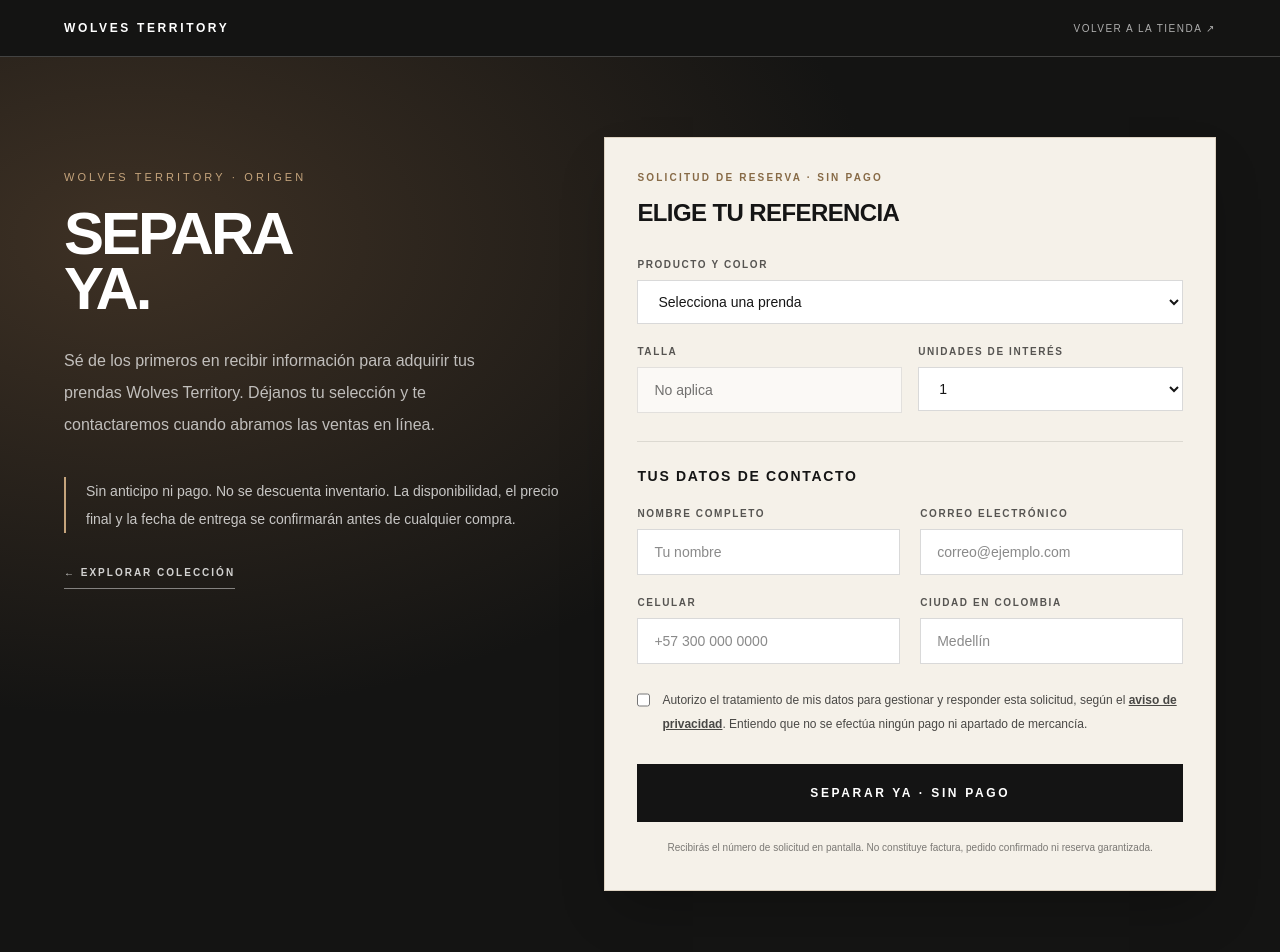
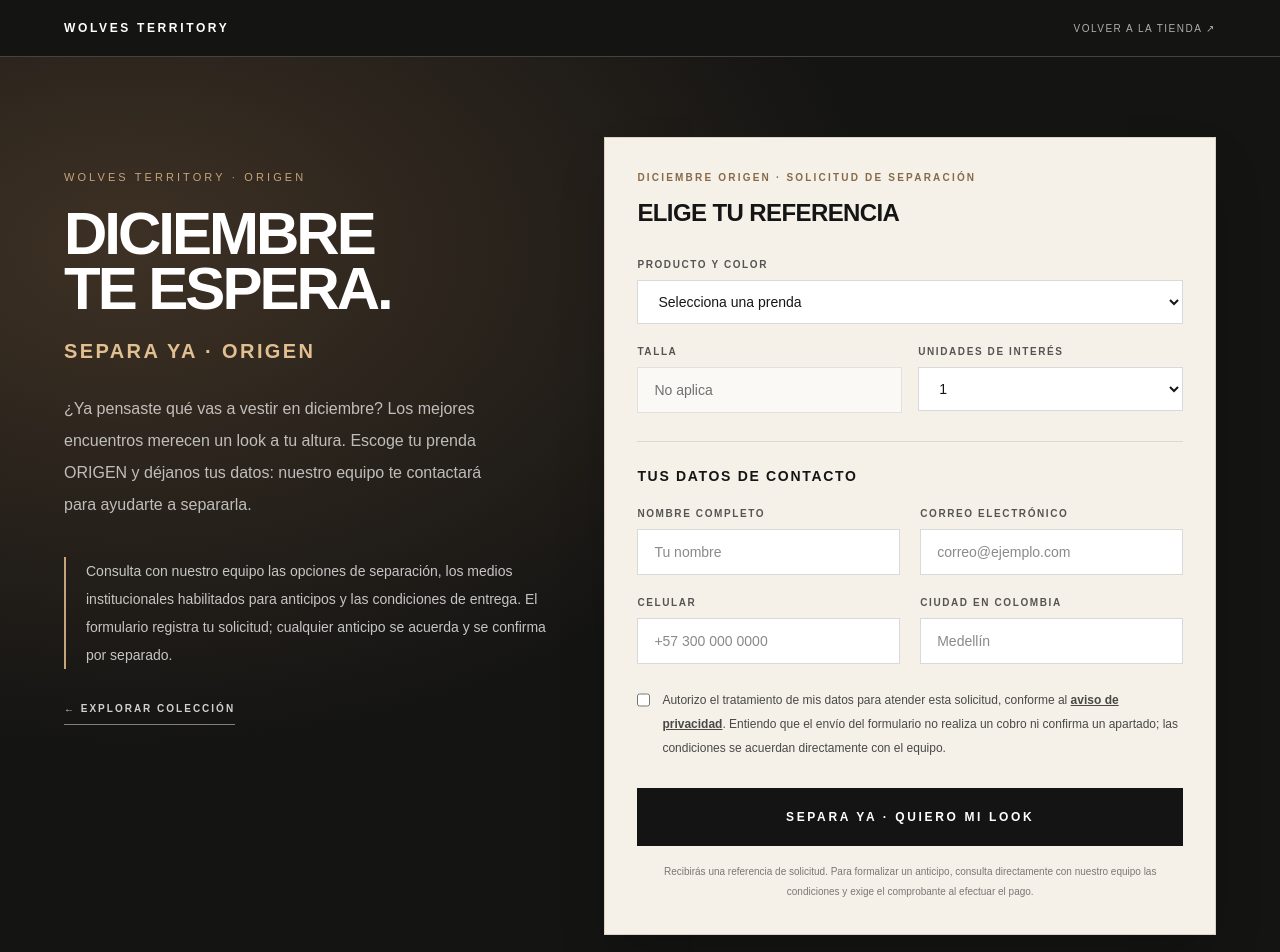
Before and after one commit to deltastudiocomunicaciones-cpu/wolves-territory, a Next.js app: page /reservas in a window 1280 px wide. Shown: the top 952 px of the page. Built offline with nearby package versions, Linux system fonts and the light colour scheme.

Commit message:
fix(campaign): December SEPARA YA messaging and separate institutional advance terms

```diff
--- a/components/reservas/ReservationForm.tsx
+++ b/components/reservas/ReservationForm.tsx
@@ -63,8 +63,8 @@ export default function ReservationForm() {
       <h2 className="mt-5 text-3xl font-bold uppercase tracking-tight sm:text-4xl">Recibimos tu solicitud.</h2>
       <p className="mt-6 text-sm leading-7 text-black/70">Registramos tu interés en la colección ORIGEN. Conserva este número para consultas.</p>
       <p className="mt-6 break-all bg-[#f1ede6] px-4 py-5 font-mono text-sm font-semibold">{reference}</p>
-      <p className="mt-5 text-xs leading-6 text-black/60">No se realizó ningún cobro. Esta solicitud no bloquea inventario, no garantiza disponibilidad ni constituye una compra. Te contactaremos cuando podamos confirmar las condiciones comerciales.</p>
-      <Link href="/#coleccion" className="mt-8 inline-block bg-black px-6 py-4 text-xs font-semibold uppercase tracking-[.18em] text-white">Seguir explorando</Link>
+      <p className="mt-5 text-xs leading-6 text-black/60">Tu solicitud fue registrada. Este formulario no procesó ningún pago ni apartó inventario. Nuestro equipo podrá informarte las condiciones de separación y, si acuerdas un anticipo por un canal institucional, deberá confirmarte el valor, los términos y entregarte el comprobante al recibirlo.</p>
+      <a href={`mailto:wolvesterritoryco@gmail.com?subject=${encodeURIComponent("Solicitud Wolves Territory " + reference)}`} className="mt-8 inline-block bg-black px-6 py-4 text-xs font-semibold uppercase tracking-[.18em] text-white">Escribir a Wolves Territory</a><div><Link href="/#coleccion" className="mt-5 inline-block text-xs uppercase tracking-[.18em] underline">Seguir explorando</Link></div>
     </div>
   );
 
@@ -72,15 +72,15 @@ export default function ReservationForm() {
     <div className="mx-auto grid max-w-6xl gap-10 lg:grid-cols-[.9fr_1.1fr]">
       <div className="lg:sticky lg:top-8 lg:self-start">
         <p className="text-[11px] uppercase tracking-[.28em] text-[#c5a47c]">Wolves Territory · ORIGEN</p>
-        <h1 className="mt-5 text-5xl font-black uppercase leading-[.93] tracking-[-.05em] sm:text-6xl">Separa<br/>ya.</h1>
-        <p className="mt-7 max-w-md text-base leading-8 text-white/70">Sé de los primeros en recibir información para adquirir tus prendas Wolves Territory. Déjanos tu selección y te contactaremos cuando abramos las ventas en línea.</p>
+        <h1 className="mt-5 text-5xl font-black uppercase leading-[.93] tracking-[-.05em] sm:text-6xl">Diciembre<br/>te espera.</h1><p className="mt-5 text-xl font-semibold uppercase tracking-[.12em] text-[#e2bf91]">SEPARA YA · ORIGEN</p>
+        <p className="mt-7 max-w-md text-base leading-8 text-white/70">¿Ya pensaste qué vas a vestir en diciembre? Los mejores encuentros merecen un look a tu altura. Escoge tu prenda ORIGEN y déjanos tus datos: nuestro equipo te contactará para ayudarte a separarla.</p>
         <div className="mt-9 border-l-2 border-[#c5a47c] pl-5 text-sm leading-7 text-white/75">
-          Sin anticipo ni pago. No se descuenta inventario. La disponibilidad, el precio final y la fecha de entrega se confirmarán antes de cualquier compra.
+          Consulta con nuestro equipo las opciones de separación, los medios institucionales habilitados para anticipos y las condiciones de entrega. El formulario registra tu solicitud; cualquier anticipo se acuerda y se confirma por separado.
         </div>
         <Link href="/#coleccion" className="mt-8 inline-block border-b border-white/45 pb-2 text-[10px] font-semibold uppercase tracking-[.2em] text-white/80 hover:text-white">← Explorar colección</Link>
       </div>
       <form onSubmit={submit} className="border border-[#ddd2c2] bg-[#f5f1e9] p-5 text-[#151515] shadow-2xl sm:p-8">
-        <p className="text-[10px] font-semibold uppercase tracking-[.22em] text-[#876a46]">Solicitud de reserva · Sin pago</p>
+        <p className="text-[10px] font-semibold uppercase tracking-[.22em] text-[#876a46]">Diciembre ORIGEN · Solicitud de separación</p>
         <h2 className="mt-3 text-2xl font-bold uppercase tracking-tight">Elige tu referencia</h2>
         <div className="mt-7">
           <label htmlFor="reserve-product" className={label}>Producto y color</label>
@@ -116,13 +116,13 @@ export default function ReservationForm() {
         <div className="absolute -left-[10000px] h-0 w-0 overflow-hidden" aria-hidden="true"><label htmlFor="reserve-company">Empresa</label><input id="reserve-company" type="text" tabIndex={-1} autoComplete="off" value={company} onChange={e=>setCompany(e.target.value)}/></div>
         <label className="mt-6 flex cursor-pointer items-start gap-3 text-xs leading-6 text-black/70">
           <input type="checkbox" className="mt-1 h-4 w-4 accent-black" checked={consent} required onChange={e=>setConsent(e.target.checked)}/>
-          <span>Autorizo el tratamiento de mis datos para gestionar y responder esta solicitud, según el <Link href="/reservas/privacidad" target="_blank" className="font-semibold underline">aviso de privacidad</Link>. Entiendo que no se efectúa ningún pago ni apartado de mercancía.</span>
+          <span>Autorizo el tratamiento de mis datos para atender esta solicitud, conforme al <Link href="/reservas/privacidad" target="_blank" className="font-semibold underline">aviso de privacidad</Link>. Entiendo que el envío del formulario no realiza un cobro ni confirma un apartado; las condiciones se acuerdan directamente con el equipo.</span>
         </label>
         {error && <div role="alert" className="mt-5 border border-red-300 bg-red-50 p-4 text-sm text-red-800">{error}</div>}
         <button disabled={busy} type="submit" className="mt-7 w-full bg-[#141414] px-6 py-5 text-[12px] font-bold uppercase tracking-[.22em] text-white transition hover:bg-[#816143] disabled:cursor-wait disabled:opacity-60">
-          {busy ? "Registrando solicitud..." : "Separar ya · Sin pago"}
+          {busy ? "Registrando solicitud..." : "SEPARA YA · QUIERO MI LOOK"}
         </button>
-        <p className="mt-4 text-center text-[10px] leading-5 text-black/50">Recibirás el número de solicitud en pantalla. No constituye factura, pedido confirmado ni reserva garantizada.</p>
+        <p className="mt-4 text-center text-[10px] leading-5 text-black/50">Recibirás una referencia de solicitud. Para formalizar un anticipo, consulta directamente con nuestro equipo las condiciones y exige el comprobante al efectuar el pago.</p>
       </form>
     </div>
   );
```
